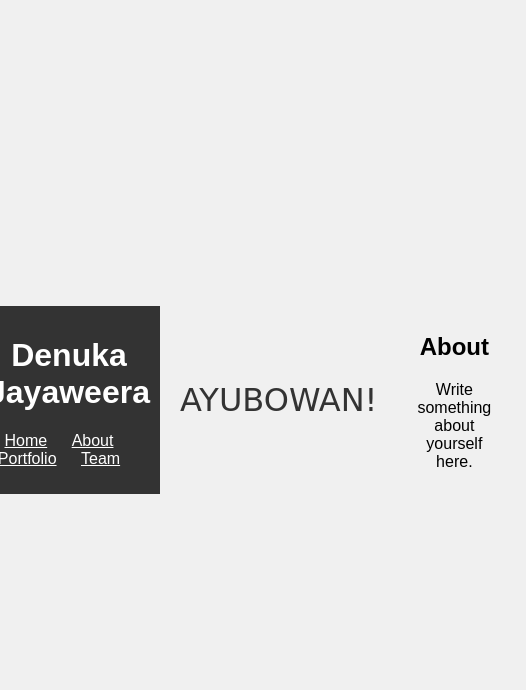
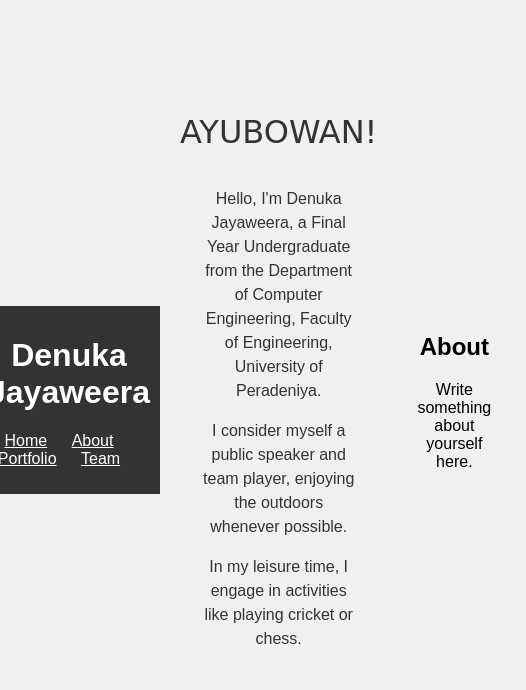
Before and after one commit to DenukaJayaweera/DenukaJayaweera.github.io, a plain HTML site: page index.html in a window 1280 px wide. Shown: the full height of the page, 0-526 px from the left. Drawn offline with Linux system fonts and the light colour scheme.

Commit message:
Adding the Intro Paragraph

```diff
--- a/index.html
+++ b/index.html
@@ -24,6 +24,14 @@
     <div class="greeting">
         AYUBOWAN!
     </div>
+    <div class="intro">
+        <p>Hello, I'm Denuka Jayaweera, a Final Year Undergraduate from the Department of Computer Engineering,
+            Faculty of Engineering, University of Peradeniya.</p>
+
+        <p>I consider myself a public speaker and team player, enjoying the outdoors whenever possible.</p>
+
+        <p>In my leisure time, I engage in activities like playing cricket or chess.</p>
+    </div>
 </section>
 
 <section id="about">
--- a/styles.css
+++ b/styles.css
@@ -34,7 +34,7 @@ nav ul li {
 section {
     margin: 20px;
     text-align: center;
-    max-width: 800px; /* Adjust the value based on your design */
+    max-width: 800px;
     width: 100%;
     box-sizing: border-box;
 }
@@ -50,3 +50,12 @@ video {
     color: #333;
     text-align: center;
 }
+
+.intro {
+    font-family: 'Arial', sans-serif;
+    color: #333;
+    max-width: 800px;
+    text-align: center;
+    line-height: 1.5;
+    padding: 20px;
+}
```
